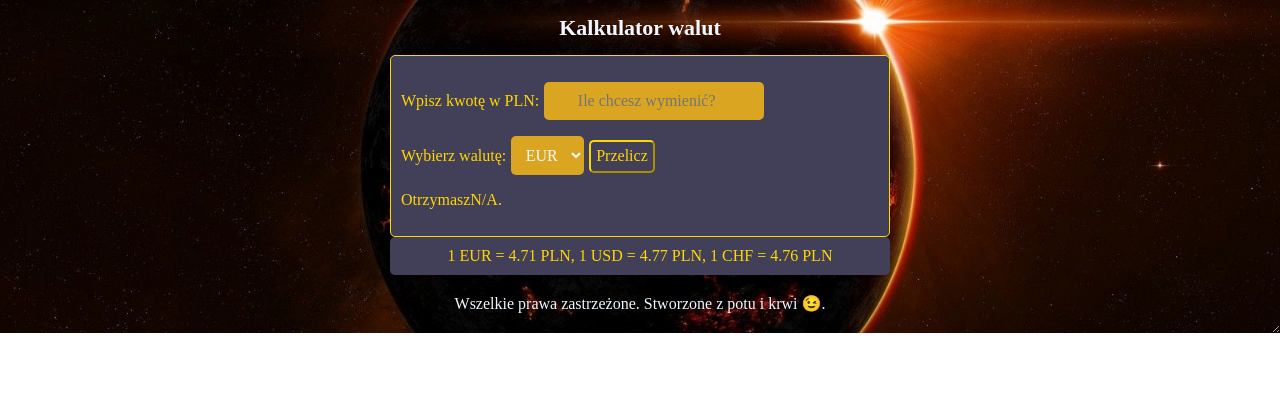
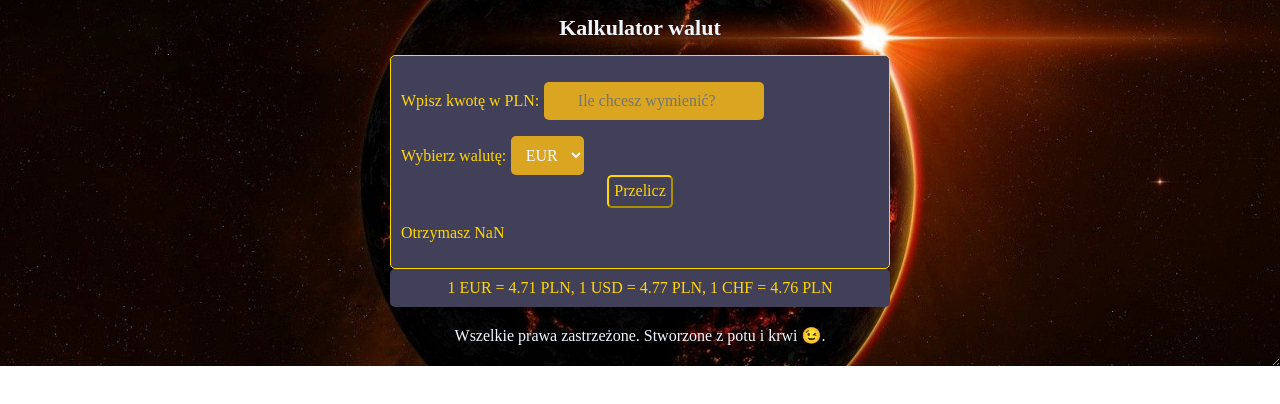
Before and after one commit to Maciej8601/currency-converter-react, a React (Create React App) app: page / in a window 1280 px wide. Shown: the top 404 px of the page. Built offline with nearby package versions, Linux system fonts and the light colour scheme.

Commit message:
calculator shows now property exchange value

```diff
--- a/src/Form/index.js
+++ b/src/Form/index.js
@@ -2,16 +2,21 @@ import "./style.css";
 import React, { useState } from "react";
 
 const Form = () => {
-    const [newTaskContent, setNewTaskContent] = useState("");
+    const [newTaskContent, setNewTaskContent] = useState('');
 
 
-    const [newValue, setNewValue] = useState("");
+    const [newValue, setNewValue] = useState('');
 
     const onFormSubmit = (event) => {
         event.preventDefault();
+        console.log({ recalc });
     };
 
     const onSelectChange = ({ target }) => setNewValue(target.value);
+    const brandNewValue = newValue;
+    const newNumber = newTaskContent;
+    const currencyName = { onSelectChange };
+    let recalc = newNumber / brandNewValue;
 
     return (
         <form className="form" onSubmit={onFormSubmit}>
@@ -36,16 +41,15 @@ const Form = () => {
                     value={newValue}
                     onChange={onSelectChange}
                 >
-                    <option value="4.71" label=" EUR">EUR</option>
-                    <option value="4.77" label=" USD">USD</option>
-                    <option value="4.76" label=" CHF">CHF</option>
+                    <option value="4.71" label=" EUR" >EUR</option>
+                    <option value="4.77" label=" USD" >USD</option>
+                    <option value="4.76" label=" CHF" >CHF</option>
                 </select>
             </label>
             <button className="form__recalc">Przelicz</button>
             <p>
-                <label>Otrzymasz
-                    <span>N/A</span>.
-                </label>
+                Otrzymasz
+                <span> {recalc.toFixed(2)}</span>
             </p>
         </form>
     )
--- a/src/Form/style.css
+++ b/src/Form/style.css
@@ -1,4 +1,5 @@
 .form {
+    display: grid;
     background-color: rgb(66 63 88);
     border: 1px solid;
     border-radius: 5px;
```
